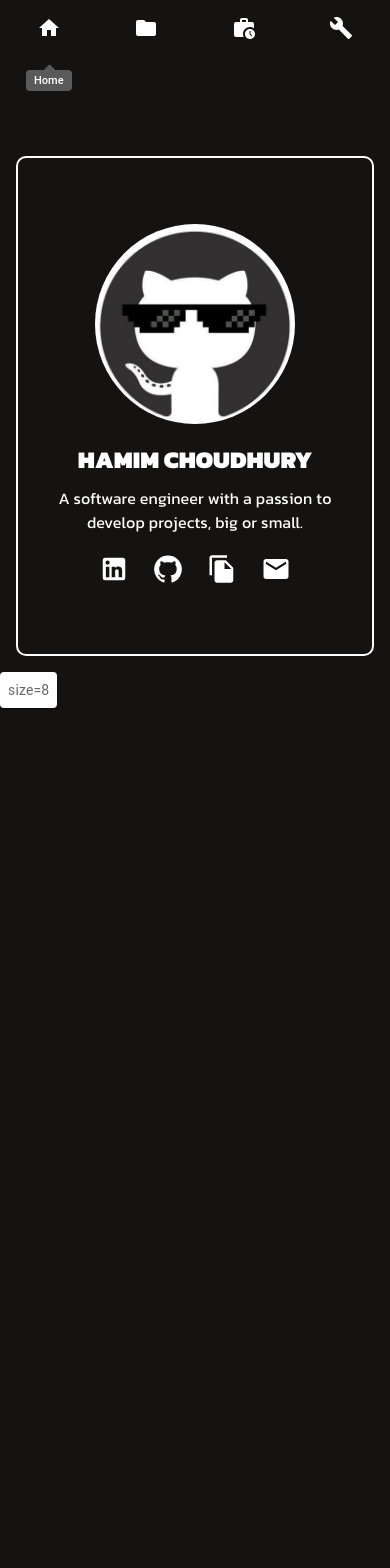
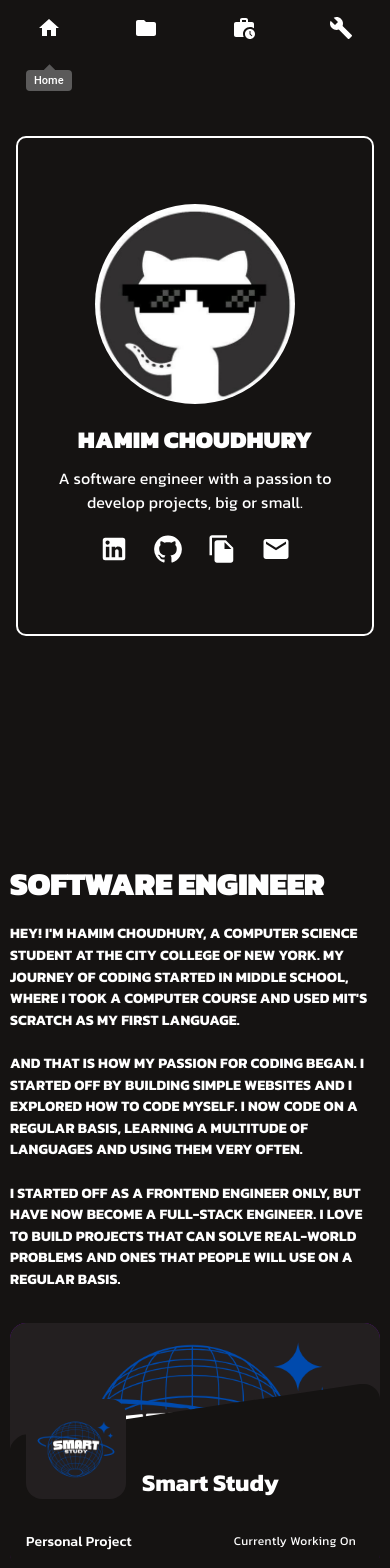
Before and after one commit to hamim23z/Main_OfficialPortfolio_v2, a Next.js app: page / in a window 390 px wide. Shown: the top 1568 px of the page. Before the commit the page ends 844 px from the top, so only its background shows below. Built offline with nearby package versions, Linux system fonts and the light colour scheme.

Commit message:
Added first section on the right and made it responsive as well.

```diff
--- a/app/page.js
+++ b/app/page.js
@@ -78,6 +78,152 @@ export default function HomePage() {
     setValue(newValue);
   };
 
+  const StyledRoot = styled("div")(() => ({
+    position: "relative",
+    borderRadius: "1rem",
+    minWidth: 320,
+    paddingTop: 60,
+    "&:before": {
+      transition: "0.2s",
+      position: "absolute",
+      width: "100%",
+      height: "100%",
+      content: '""',
+      display: "block",
+      borderRadius: "1rem",
+      zIndex: 0,
+      bottom: 0,
+      backgroundColor: "#6e00b3",
+    },
+    "&:hover": {
+      "&:before": {
+        bottom: -6,
+      },
+    },
+  }));
+
+  const CardMediaCover = styled(Box)(() => ({
+    borderRadius: "1rem",
+    position: "absolute",
+    width: "100%",
+    height: "100%",
+    top: 0,
+    left: 0,
+    zIndex: 0,
+  }));
+
+  const StyledContent = styled("div")(() => ({
+    position: "relative",
+    zIndex: 1,
+    padding: "1rem",
+    borderRadius: "1rem",
+    "&:before": {
+      content: '""',
+      display: "block",
+      position: "absolute",
+      left: 0,
+      top: 1,
+      zIndex: 0,
+      width: "100%",
+      height: "100%",
+      clipPath:
+        "polygon(0% 100%, 0% 35%, 0.3% 33%, 1% 31%, 1.5% 30%, 2% 29%, 2.5% 28.4%, 3% 27.9%, 3.3% 27.6%, 5% 27%,95% 0%,100% 0%, 100% 100%)",
+      borderRadius: "1rem",
+      background: "#151312",
+    },
+  }));
+
+  const AvatarLogo = styled(Box)(() => ({
+    transition: "0.3s",
+    width: 100,
+    height: 100,
+    borderRadius: "1rem",
+    position: "relative",
+    overflow: "hidden",
+  }));
+
+  const ProjectCard = ({ cover, logo, title, brand, date }) => {
+    return (
+      <StyledRoot>
+        <CardMediaCover>
+          <Image
+            src={cover}
+            alt="Project Cover"
+            fill
+            style={{
+              objectFit: "cover",
+              borderRadius: "1rem",
+            }}
+          />
+        </CardMediaCover>
+        <StyledContent>
+          <Box position={"relative"} zIndex={1}>
+            <Box display="flex" p={0} gap={2} sx={{ flexWrap: "nowrap" }}>
+              <Box>
+                <AvatarLogo>
+                  <Image
+                    src={logo}
+                    alt="Project Logo"
+                    fill
+                    style={{ objectFit: "cover" }}
+                  />
+                </AvatarLogo>
+              </Box>
+              <Box alignSelf="flex-end">
+                <Typography
+                  variant="h5"
+                  sx={{
+                    fontFamily: "Kanit",
+                    fontWeight: 700,
+                    color: "#fff",
+                    margin: 0,
+                  }}
+                >
+                  {title}
+                </Typography>
+              </Box>
+            </Box>
+            <Box display="flex" mt={4} alignItems={"center"}>
+              <Box>
+                <Typography
+                  variant="subtitle2"
+                  sx={{
+                    fontFamily: "Kanit",
+                  }}
+                >
+                  {brand}
+                </Typography>
+              </Box>
+              <Box ml="auto">
+                <Typography
+                  variant="caption"
+                  sx={{
+                    fontFamily: "Kanit",
+                    color: "#fff",
+                    padding: "0.25rem 0.5rem",
+                    borderRadius: "12px",
+                  }}
+                >
+                  {date}
+                </Typography>
+              </Box>
+            </Box>
+          </Box>
+        </StyledContent>
+      </StyledRoot>
+    );
+  };
+
+  const [isOpen, setIsOpen] = useState(false);
+  const [openCardId, setOpenCardId] = useState(null);
+
+  const handleNavigation = (section) => {
+    const element = document.getElementById(section);
+    if (element) {
+      element.scrollIntoView({ behavior: "smooth" });
+    }
+  };
+
   return (
     <>
       <Box>
@@ -128,10 +274,9 @@ export default function HomePage() {
         </BottomNavigation>
       </Box>
 
-
       {/* All components will go in here. Besides the navbar */}
       <Box sx={{ flexGrow: 1 }}>
-        <Grid container spacing={2}>
+        <Grid container spacing={20}>
           {/* Left Section */}
           <Grid item xs={12} sm={4}>
             <Container fixed>
@@ -146,7 +291,7 @@ export default function HomePage() {
                   width: "100%",
                   flexDirection: "column",
                   borderRadius: "10px",
-                  marginTop: "100px",
+                  marginTop: "80px",
                   border: "2px solid #fff",
                   padding: 2,
                 }}
@@ -257,7 +402,103 @@ export default function HomePage() {
 
           {/* Right Section */}
           <Grid item xs={12} sm={8}>
-            <Item>size=8</Item>
+            <Box
+              sx={{ marginTop: "70px", paddingX: { xs: "10px", md: "50px" } }}
+            >
+              <Typography
+                variant="h1"
+                sx={{
+                  fontFamily: "Kanit",
+                  fontWeight: 900,
+                  textTransform: "uppercase",
+                  fontSize: { xs: "2rem", md: "3rem" },
+                  textAlign: "left",
+                  maxWidth: "800px",
+                }}
+              >
+                Software Engineer
+              </Typography>
+
+              <Typography
+                variant="subtitle1"
+                sx={{
+                  fontFamily: "Kanit",
+                  fontWeight: 700,
+                  textTransform: "uppercase",
+                  fontSize: { xs: "0.9rem", md: "1.2rem" },
+                  lineHeight: { xs: "1.5", md: "1.8" },
+                  textAlign: "left",
+                  maxWidth: "1100px",
+                  marginTop: "20px",
+                }}
+              >
+                Hey! I&apos;m Hamim Choudhury, a Computer Science student at The
+                City College of New York. My journey of coding started in middle
+                school, where I took a computer course and used MIT&apos;s
+                Scratch as my first language. <br></br> <br></br>And that is how
+                my passion for coding began. I started off by building simple
+                websites and I explored how to code myself. I now code on a
+                regular basis, learning a multitude of languages and using them
+                very often. <br></br> <br></br> I started off as a frontend
+                engineer only, but have now become a full-stack engineer. I love
+                to build projects that can solve real-world problems and ones
+                that people will use on a regular basis.
+              </Typography>
+
+              <Box mt={4}>
+                <Grid
+                  container
+                  spacing={4}
+                  sx={{
+                    maxWidth: "800px",
+                    marginX: "auto",
+                    flexDirection: { xs: "column", md: "row" },
+                    alignItems: "center",
+                    justifyContent: "center",
+                  }}
+                >
+                  <Grid
+                    item
+                    xs={12}
+                    md={6}
+                    sx={{
+                      width: { xs: "100%", md: "48%" },
+                      marginBottom: { xs: "20px", md: "0" },
+                    }}
+                  >
+                    <ProjectCard
+                      brand={"Personal Project"}
+                      date={"Currently Working On"}
+                      cover={smart_study_logo}
+                      logo={smart_study_logo}
+                      title={"Smart Study"}
+                    />
+                  </Grid>
+
+                  <Grid
+                    item
+                    xs={12}
+                    md={6}
+                    sx={{
+                      width: { xs: "100%", md: "48%" },
+                    }}
+                  >
+                    <ProjectCard
+                      brand={"Personal Project"}
+                      date={"Currently Working On"}
+                      cover={smart_translate_logo}
+                      logo={smart_translate_logo}
+                      title={"Smart Translate"}
+                    />
+                  </Grid>
+                </Grid>
+              </Box>
+            </Box>
+
+
+
+
+
           </Grid>
         </Grid>
       </Box>
```
